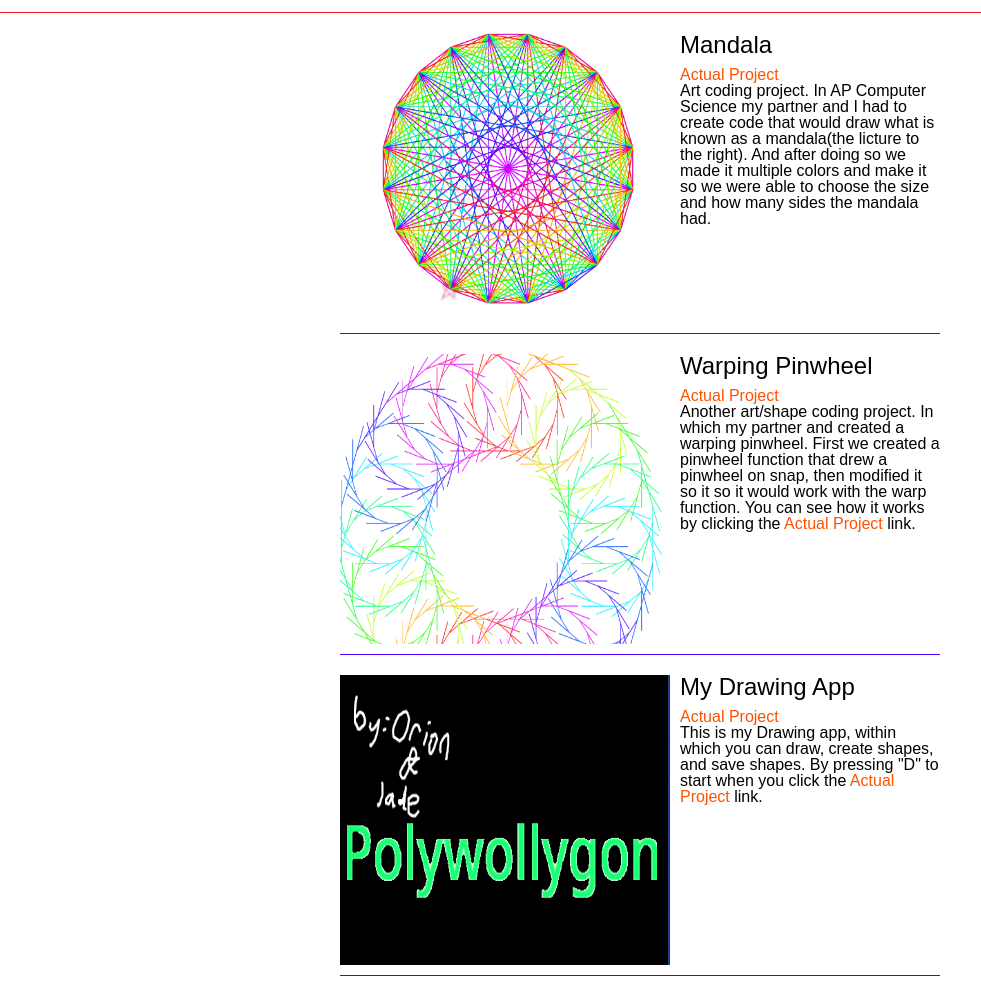
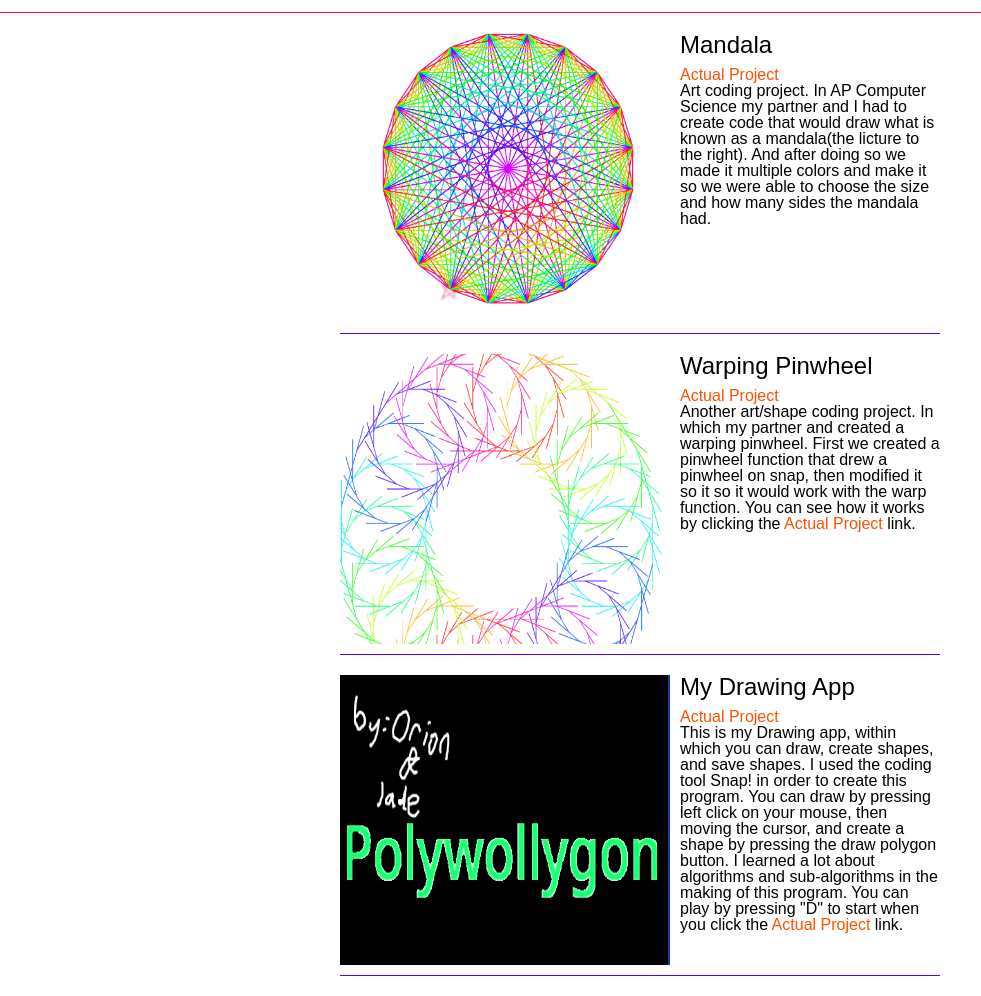
Before and after one commit to Bemis-Boos/CS-site, a plain HTML site: page index.html in a window 1280 px wide. Shown: the part 76-1072 px from the top of the page, without its empty margins (0-981 px from the left). Drawn offline with Linux system fonts and the light colour scheme.

Commit message:
Update index.html

```diff
--- a/index.html
+++ b/index.html
@@ -44,7 +44,7 @@
         <img src="polyo.png" alt="koool"/>
         <h2>My Drawing App</h2>
         <p><a href="https://snap.berkeley.edu/snap/snap.html#present:Username=socceronion&ProjectName=Orion%20%26%20Jade%20Drawing%20App&editMode&noRun">Actual Project</a></p>
-        <p>This is my Drawing app, within which you can draw, create shapes, and save shapes. By pressing "D" to start when you click the<a href="https://snap.berkeley.edu/snap/snap.html#present:Username=socceronion&ProjectName=Orion%20%26%20Jade%20Drawing%20App&editMode&noRun"> Actual Project</a> link.</p>
+        <p>This is my Drawing app, within which you can draw, create shapes, and save shapes. I used the coding tool Snap! in order to create this program. You can draw by pressing left click on your mouse, then moving the cursor, and create a shape by pressing the draw polygon button. I learned a lot about algorithms and sub-algorithms in the making of this program. You can play by pressing "D" to start when you click the<a href="https://snap.berkeley.edu/snap/snap.html#present:Username=socceronion&ProjectName=Orion%20%26%20Jade%20Drawing%20App&editMode&noRun"> Actual Project</a> link.</p>
         <div class="clear"></div>
     </div>
 </div>
```
